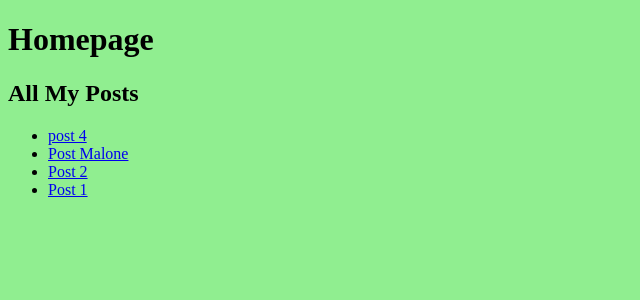
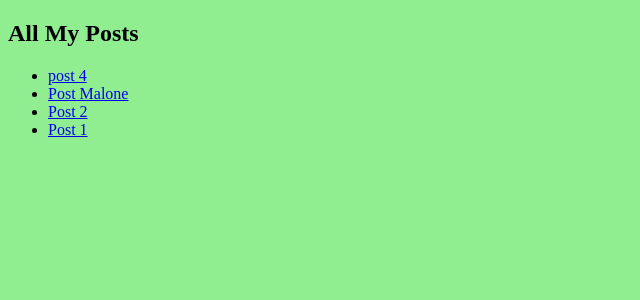
Before and after one commit to bcastillo1/brittanycastillo.online, a Jekyll site: the page built from index.md, in a window 1280 px wide. Shown: the top 300 px of the page, without its empty margins (0-640 px from the left). Built offline with Jekyll 4.4.1, drawn with Linux system fonts in a browser that asks for light colours.

Commit message:
new home page?

```diff
--- a/_layouts/home.html
+++ b/_layouts/home.html
@@ -2,9 +2,9 @@
 layout: default
 ---
 
-<h1>Homepage</h1>
 
-  {{ content }}
+
+  {{ include index.html }}
 
 
 <h2>All My Posts</h2>
```
